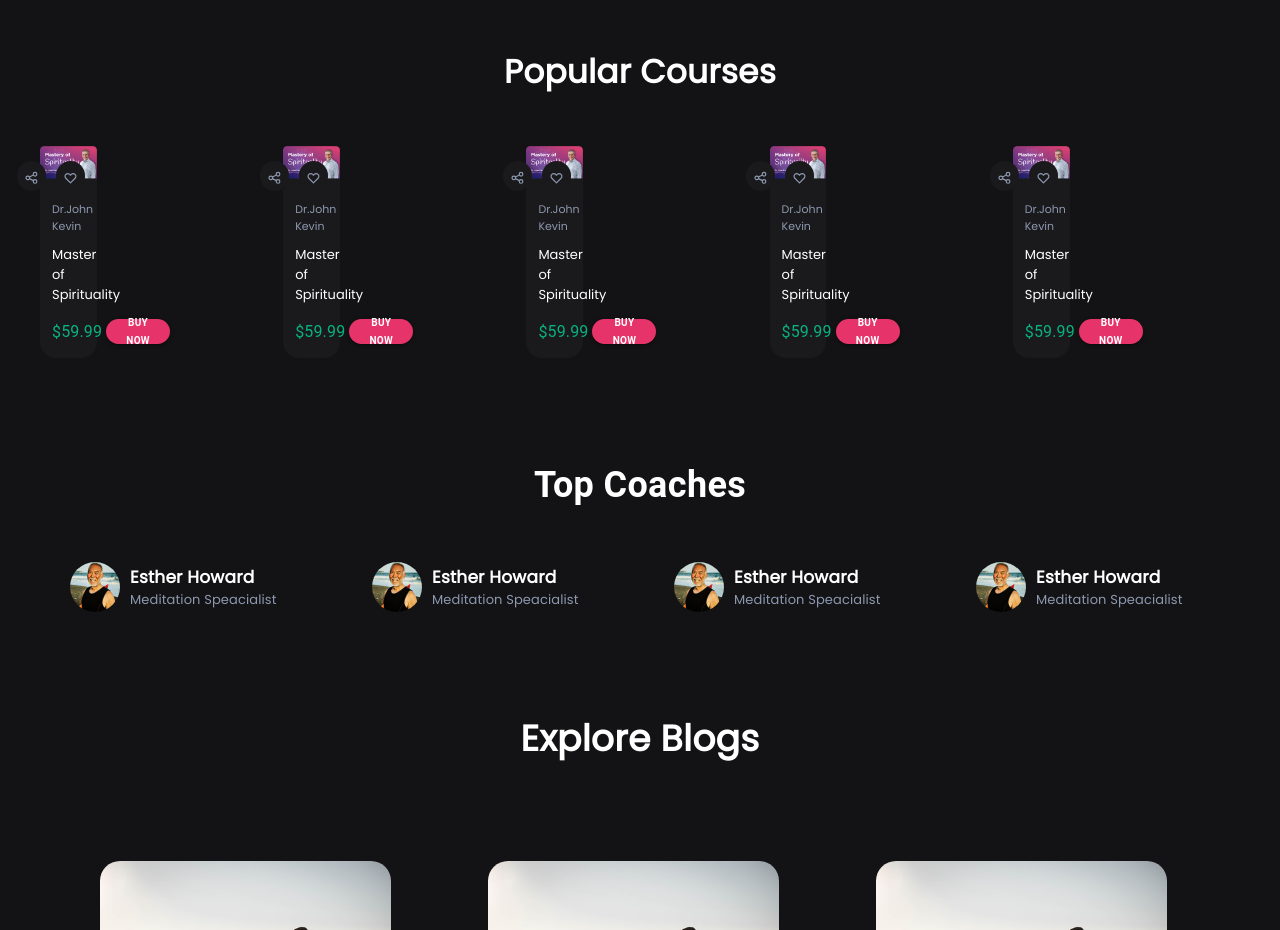
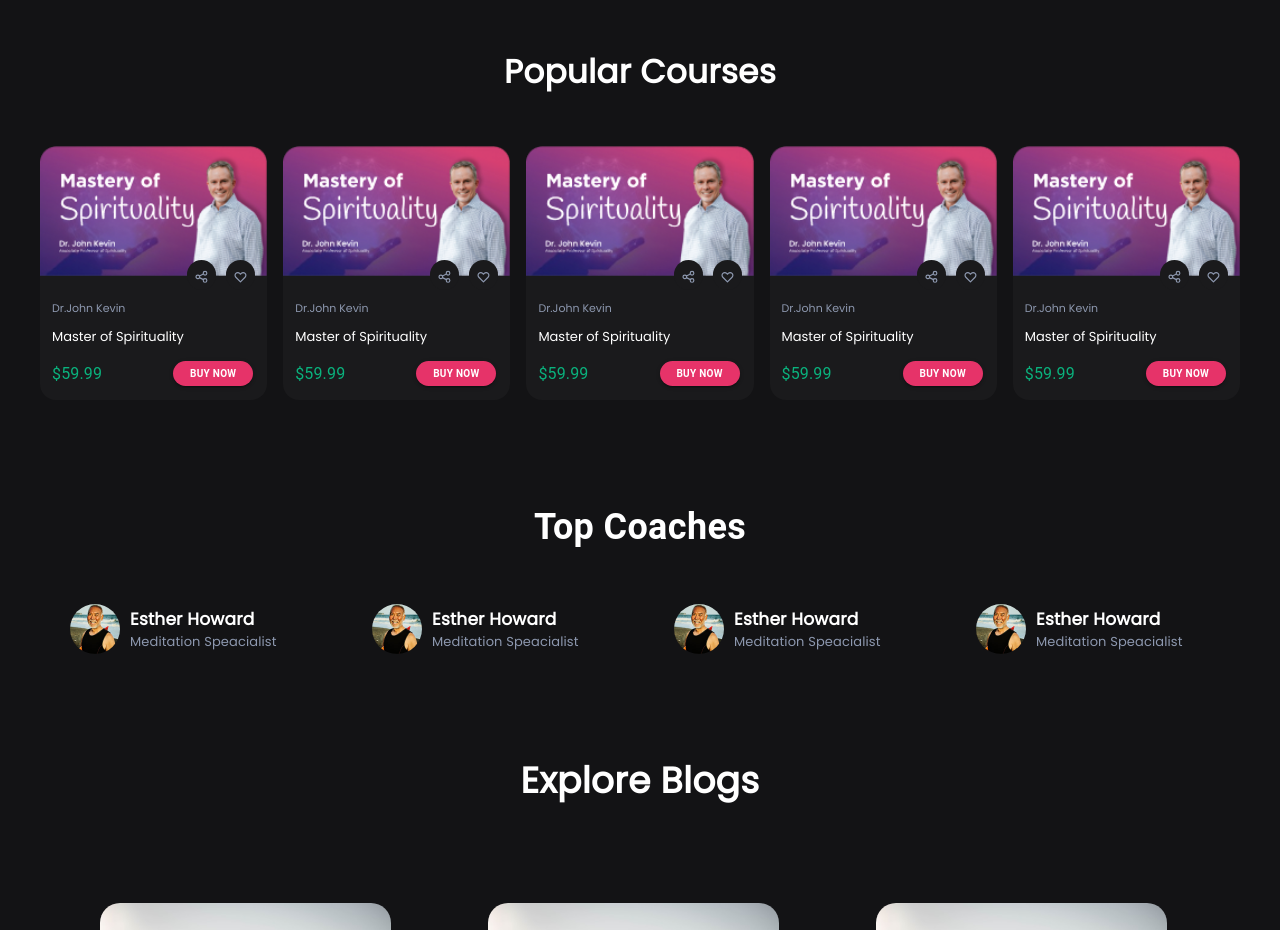
Before and after one commit to saadwaqas688/Evolove, a React (Create React App) app: page / in a window 1280 px wide. Shown: the part 1300-2230 px from the top of the page. Built offline with nearby package versions, Linux system fonts and the light colour scheme.

Commit message:
code cleaning

```diff
--- a/src/Components/Containers/Auth/HomeOnBoarding/PopularCoursesHome/PopularCoursesHomeMain/PopularCoursesHomeMain.jsx
+++ b/src/Components/Containers/Auth/HomeOnBoarding/PopularCoursesHome/PopularCoursesHomeMain/PopularCoursesHomeMain.jsx
@@ -7,29 +7,20 @@ import { Colors } from "../../../../../../config/palette";
 import HomeCourseCard from "../../../../Home/HomeCourseCard/HomeCourseCard";
 
 const PopularCoursesHome = () => {
+ const size={sm:"12",md:"2.4",lg:"2.4"}
   return (
     <Paper elevation={0} square={true} style={{background:Colors.secondary}}>
         <Typography sx={{color:Colors.light,textAlign:"center" ,paddingTop:"50px", fontSize: "32.69px",fontWeight:'bold',  fontFamily: '"Poppins", "sans-serif"',}}>
        Popular Courses
       </Typography>
     <Grid container spacing={2} sx={{ paddingTop: "50px",paddingBottom:"50px"}}>
-    <Grid item xs={12}  md={2.4} >
-    <HomeCourseCard/>
+    <HomeCourseCard size={size}/>
+    <HomeCourseCard size={size}/>
+    <HomeCourseCard size={size}/>
+    <HomeCourseCard size={size}/>
+    <HomeCourseCard size={size}/>
+
       </Grid>
-      <Grid item xs={12}  md={2.4} >
-    <HomeCourseCard/>
-      </Grid>
-      <Grid item xs={12}  md={2.4} >
-    <HomeCourseCard/>
-      </Grid>
-      <Grid item xs={12}  md={2.4} >
-    <HomeCourseCard/>
-      </Grid>
-      <Grid item xs={12}  md={2.4} >
-    <HomeCourseCard/>
-      </Grid>
-
-    </Grid>
   </Paper>
 
   );
--- a/src/Components/Containers/Home/HomeAllCourses/AllCourses.jsx
+++ b/src/Components/Containers/Home/HomeAllCourses/AllCourses.jsx
@@ -11,6 +11,7 @@ import {
 import HomeTopCard from "../HomeTopCard/HomeTopCard";
 
 const AllCourses = () => {
+  const size={xs:"12", sm:"6" ,md:"6", lg:"3"}
   return (
     <div>
       <BoxCom sx={{ marginTop: "60px" }}>
@@ -23,18 +24,18 @@ const AllCourses = () => {
         </MainContainer>
       </BoxCom>
       <Grid container spacing={2}>
-          <HomeCourseCard />
-          <HomeCourseCard />
-          <HomeCourseCard />
-          <HomeCourseCard />
-          <HomeCourseCard />
-          <HomeCourseCard />
-          <HomeCourseCard />
-          <HomeCourseCard />
-          <HomeCourseCard />
-          <HomeCourseCard />
-          <HomeCourseCard />
-          <HomeCourseCard />
+      <HomeCourseCard size={size}/>
+          <HomeCourseCard size={size}/>
+          <HomeCourseCard size={size}/>
+          <HomeCourseCard size={size}/>
+          <HomeCourseCard size={size}/>
+          <HomeCourseCard size={size}/>
+          <HomeCourseCard size={size}/>
+          <HomeCourseCard size={size}/>
+          <HomeCourseCard size={size}/>
+          <HomeCourseCard size={size}/>
+          <HomeCourseCard size={size}/>
+          <HomeCourseCard size={size}/>
 
       </Grid>
     </div>
--- a/src/Components/Containers/Home/HomeCourseCard/HomeCourseCard.jsx
+++ b/src/Components/Containers/Home/HomeCourseCard/HomeCourseCard.jsx
@@ -7,9 +7,9 @@ import { Colors } from "../../../../config/palette";
 import { ShareIcon } from "../../../../assets/icons/ShareIcon";
 import { HeartIcon } from "../../../../assets/icons/HeartIcon";
 
-  const HomeCourseCard = () => {
+  const HomeCourseCard = ({size}) => {
     return (
-      <Grid item xs={12} sm={6} md={6} lg={3}>
+      <Grid item xs={12} sm={size?.sm} md={size?.md} lg={size?.lg}>
 
   <BoxCom sx={{background:Colors.dark,borderRadius:"16px"}}>
     <CourseImage src={cardImage} alt="Paris" />
--- a/src/Components/Containers/Home/HomeCourseContainer/HomeCourseContainer.jsx
+++ b/src/Components/Containers/Home/HomeCourseContainer/HomeCourseContainer.jsx
@@ -4,12 +4,13 @@ import HomeCourseCard from "../HomeCourseCard/HomeCourseCard";
 import { Grid } from "@mui/material";
 
 const CoursesContainer = () => {
+  const size={xs:"12", sm:"6" ,md:"6", lg:"3"}
   return (
       <Grid container spacing={2}>
-       <HomeCourseCard />
-       <HomeCourseCard />
-       <HomeCourseCard />
-       <HomeCourseCard />
+       <HomeCourseCard size={size}/>
+       <HomeCourseCard size={size}/>
+       <HomeCourseCard size={size}/>
+       <HomeCourseCard size={size}/>
       </Grid>
   );
 };
```
